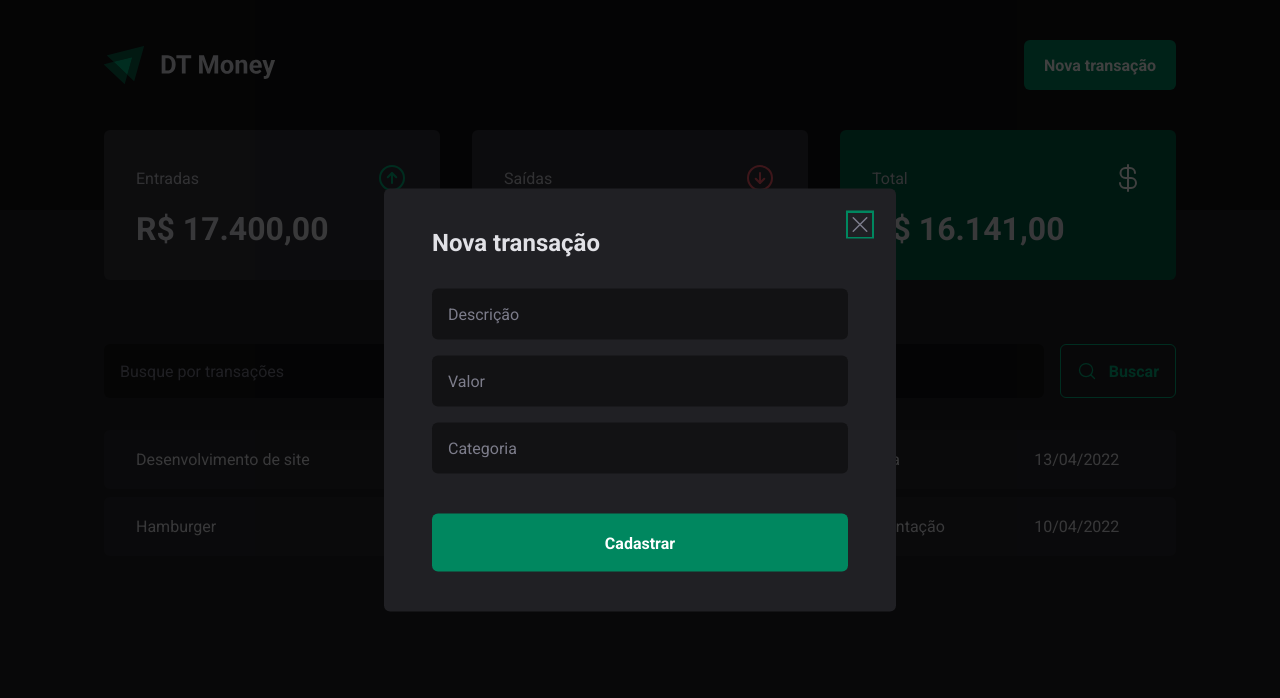
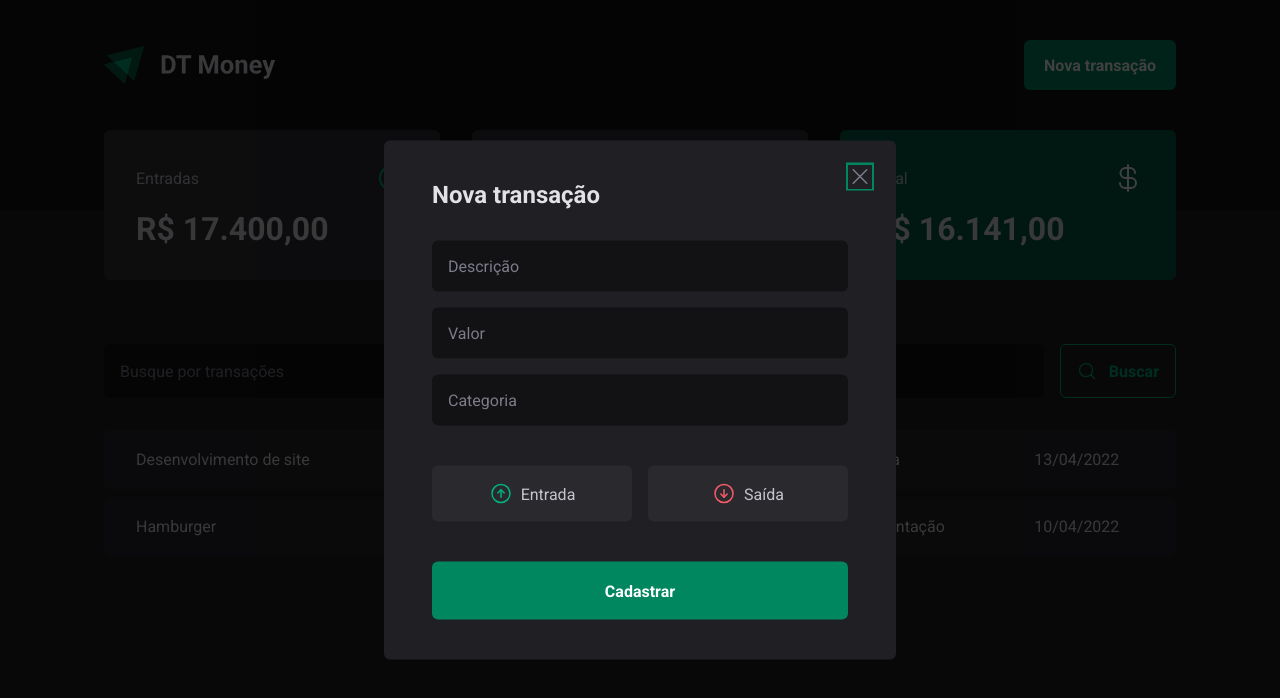
Before and after one commit to lmartinhao/03-dt-money, a React (Vite) app: page / in a window 1280 px wide. Both pictures are taken after a click on the button "Nova transação". Shown: the top 698 px of the page. Built offline with nearby package versions, Linux system fonts and the light colour scheme.

Commit message:
radio buttons added

```diff
--- a/src/components/NewTransactionModal/index.tsx
+++ b/src/components/NewTransactionModal/index.tsx
@@ -1,6 +1,12 @@
 import * as Dialog from '@radix-ui/react-dialog'
-import { X } from 'phosphor-react'
-import { CloseButton, Content, Overlay } from './styles'
+import { ArrowCircleDown, ArrowCircleUp, X } from 'phosphor-react'
+import {
+  CloseButton,
+  Content,
+  Overlay,
+  TransactionType,
+  TransactionTypeButton,
+} from './styles'
 
 export function NewTransactionModal() {
   return (
@@ -18,6 +24,17 @@
           <input type="number" placeholder="Valor" required />
           <input type="text" placeholder="Categoria" required />
 
+          <TransactionType>
+            <TransactionTypeButton variant="income">
+              <ArrowCircleUp size={24} />
+              Entrada
+            </TransactionTypeButton>
+            <TransactionTypeButton variant="outcome">
+              <ArrowCircleDown size={24} />
+              Saída
+            </TransactionTypeButton>
+          </TransactionType>
+
           <button type="submit">Cadastrar</button>
         </form>
       </Content>
--- a/src/components/NewTransactionModal/styles.ts
+++ b/src/components/NewTransactionModal/styles.ts
@@ -68,3 +68,34 @@
   cursor: pointer;
   color: ${(props) => props.theme['gray-500']};
 `
+
+export const TransactionType = styled.div`
+  display: grid;
+  grid-template-columns: repeat(2, 1fr);
+  gap: 1rem;
+  margin-top: 1.5rem;
+`
+
+interface TransactionTypeButtonProps {
+  variant: 'income' | 'outcome'
+}
+
+export const TransactionTypeButton = styled.button<TransactionTypeButtonProps>`
+  background: ${(props) => props.theme['gray-700']};
+  color: ${(props) => props.theme['gray-300']};
+  padding: 1rem;
+  border: 0;
+  display: flex;
+  align-items: center;
+  justify-content: center;
+  gap: 0.5rem;
+  border-radius: 6px;
+  cursor: pointer;
+
+  svg {
+    color: ${(props) =>
+      props.variant === 'income'
+        ? props.theme['green-300']
+        : props.theme['red-300']};
+  }
+`
```
